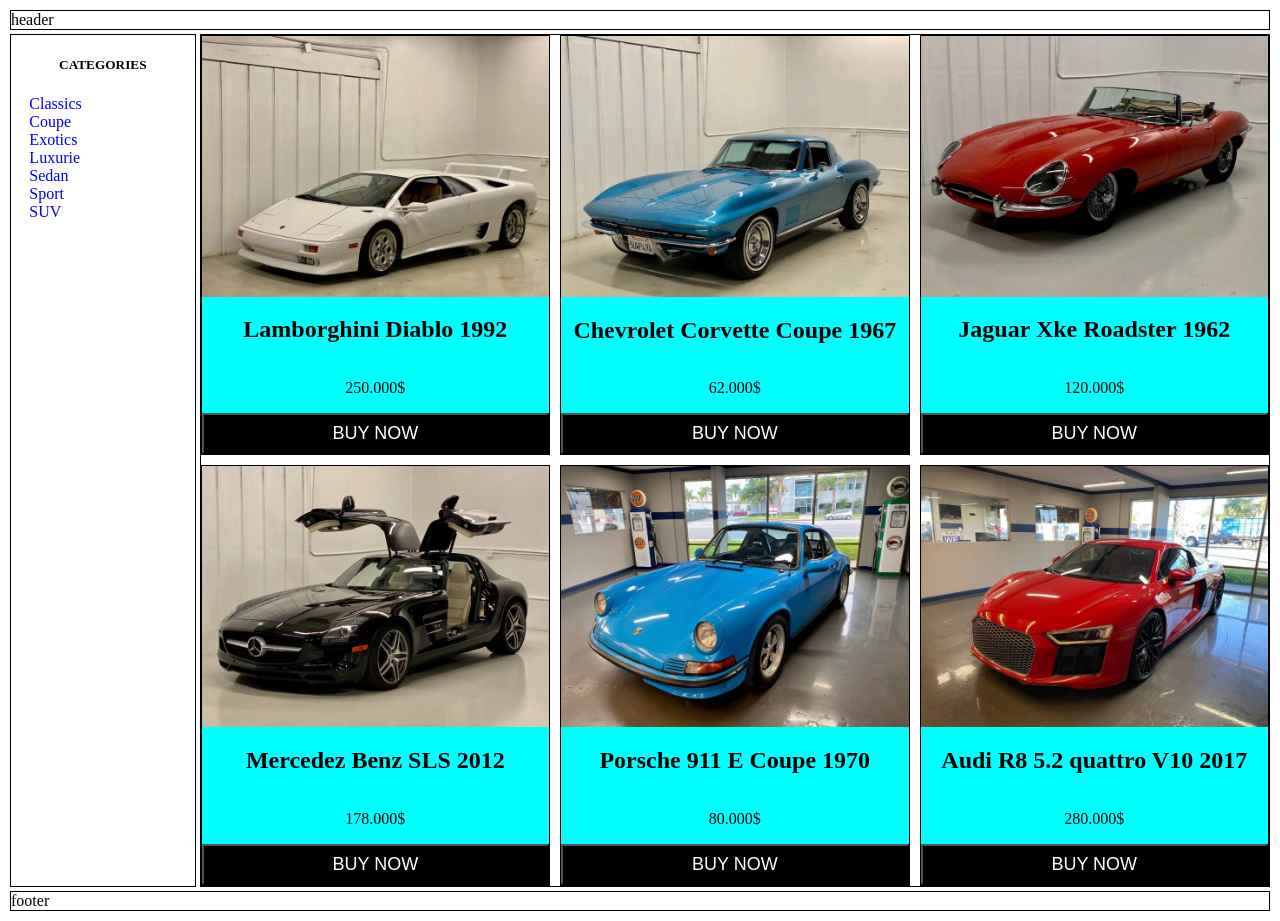
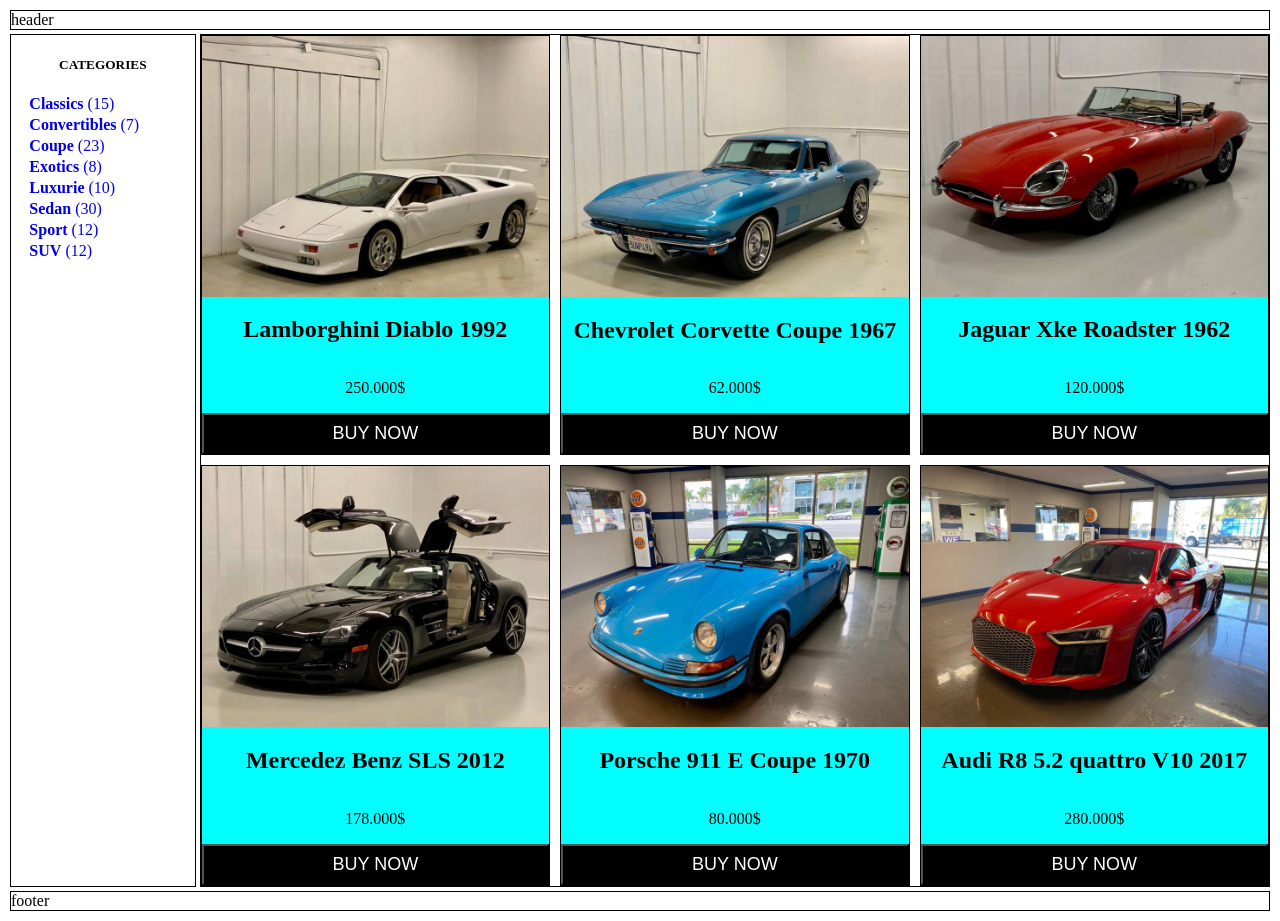
Before and after one commit to Marksolidor/ecommerse, a plain HTML site: page index.html in a window 1280 px wide. Drawn offline with Linux system fonts and the light colour scheme.

Commit message:
feat added convertibles and number of cars available

```diff
--- a/assets/css/style.css
+++ b/assets/css/style.css
@@ -32,6 +32,12 @@
     text-decoration: none;
 }
 
+.flex-container P{
+    margin: 0;
+    padding-bottom: 3px;
+}
+
+/**MAIN CONTENT**/
 .grid-container {
   display: grid;
   grid-template-columns: auto 85%;
--- a/index.html
+++ b/index.html
@@ -15,13 +15,14 @@
         <div class="sidebar box">
             <h5 class="categorie">CATEGORIES</h5>
             <div class="flex-container">
-                <a href="#">Classics</a>
-                <a href="#">Coupe</a>
-                <a href="#">Exotics</a>
-                <a href="#">Luxurie</a>
-                <a href="#">Sedan</a>
-                <a href="#">Sport</a>
-                <a href="#">SUV</a>
+                <a href="#"><p><b>Classics</b> (15)</p></a>
+                <a href="#"><b>Convertibles</b> (7)</p></a>
+                <a href="#"><p><b>Coupe</b> (23)</p></a>
+                <a href="#"><b>Exotics</b> (8)</p></a>
+                <a href="#"><b>Luxurie</b> (10)</p></a>
+                <a href="#"><b>Sedan</b> (30)</p></a>
+                <a href="#"><b>Sport</b> (12)</p></a>
+                <a href="#"><b>SUV</b> (12)</p></a>
             </div>
         </div>
         <!--PRODUCT AREA-->
```
